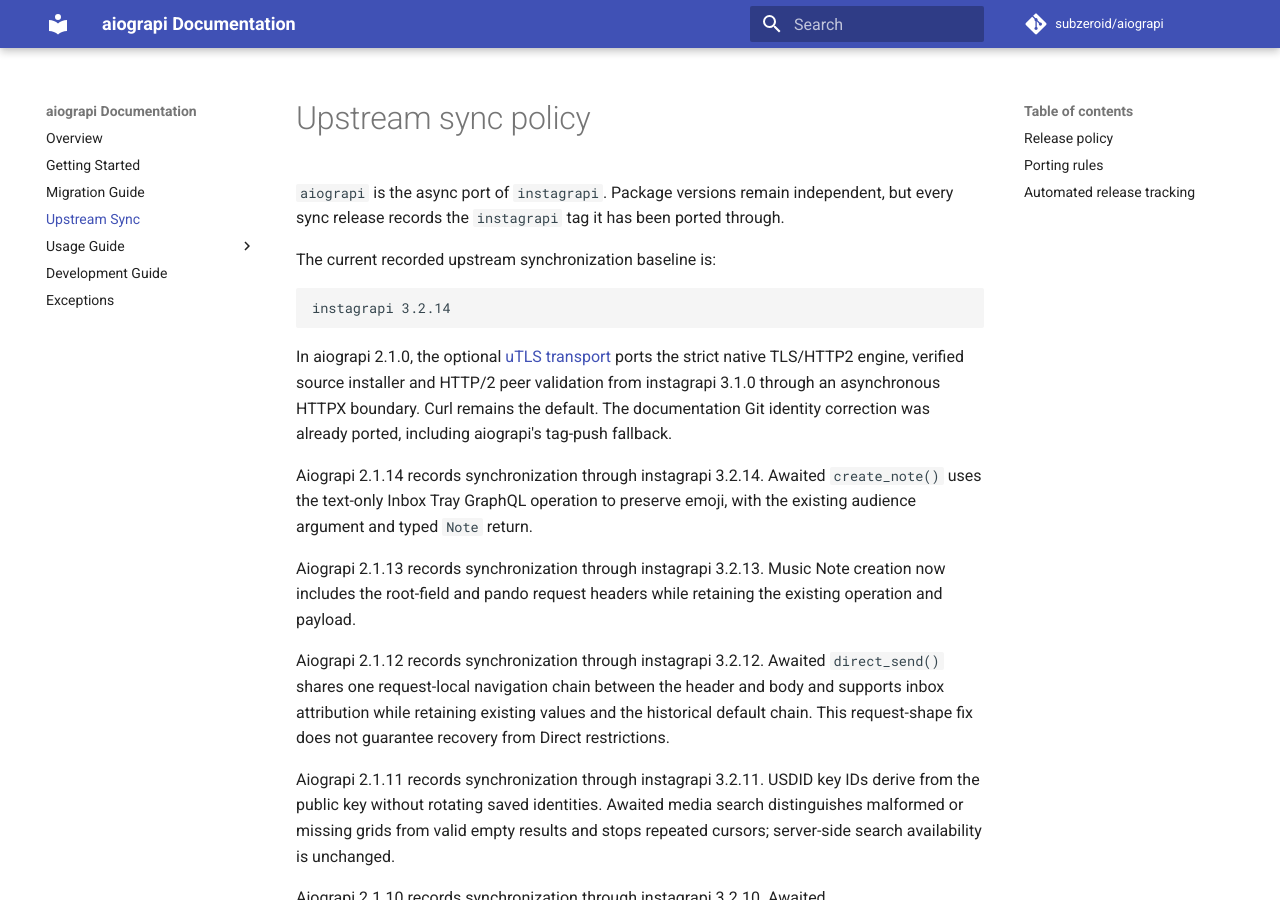
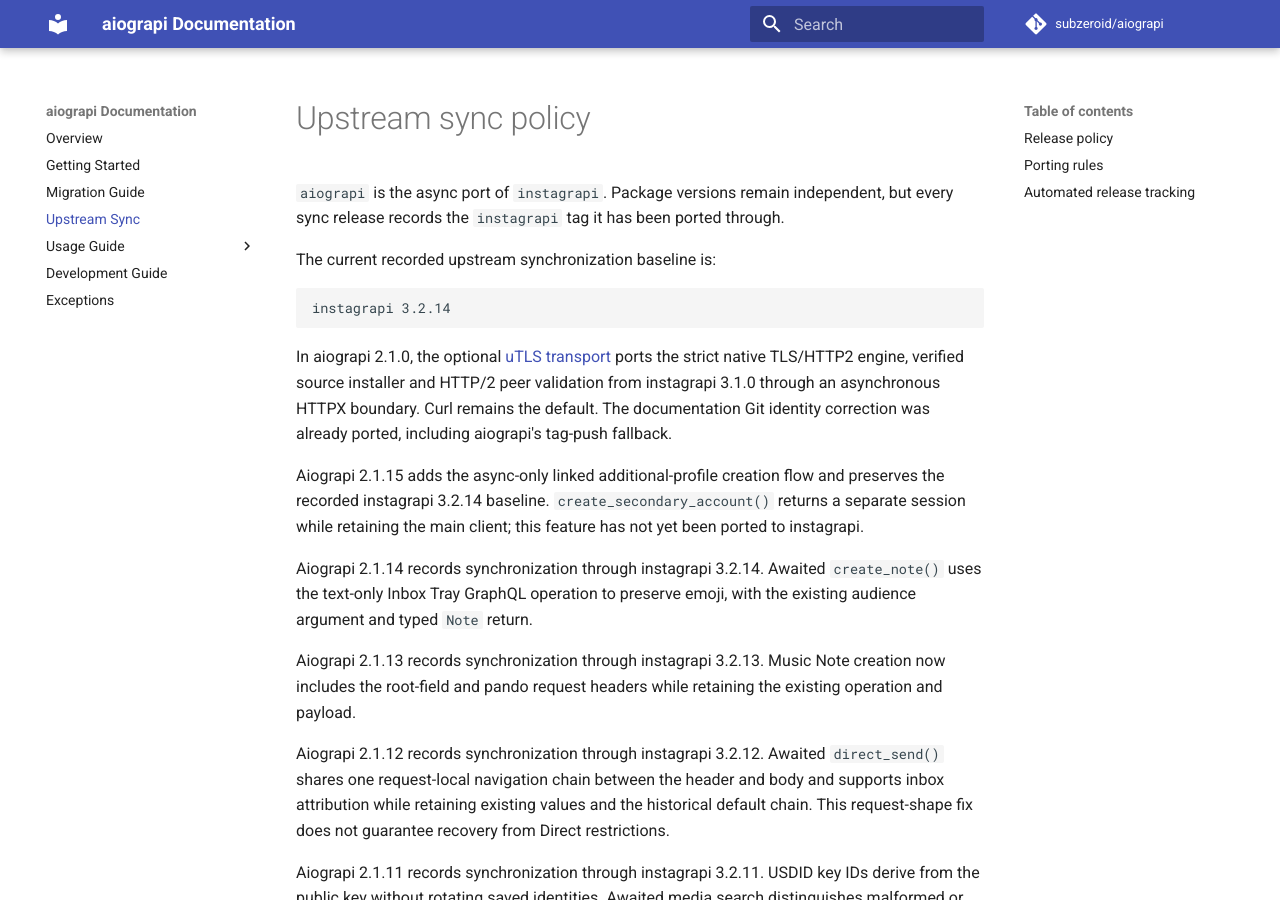
Before and after one commit to subzeroid/aiograpi, an MkDocs documentation site: the page built from docs/upstream-sync.md, in a window 1280 px wide and 900 px high. Built offline with MkDocs 1.6.1 and Material for MkDocs 9.7.7, drawn with Linux system fonts in a browser that asks for light colours; comment, search, counter and statistics services are not loaded; the version menu is left out; some of the changed text lies outside the part shown.

Commit message:
chore: release aiograpi 2.1.15 (#562)
Release linked additional-profile creation with isolated session settings and cancellation-safe cleanup. Preserve the instagrapi 3.2.14 synchronization baseline and existing dependencies.

````diff
--- a/docs/upstream-sync.md
+++ b/docs/upstream-sync.md
@@ -9,6 +9,8 @@ instagrapi 3.2.14
 ```
 
 In aiograpi 2.1.0, the optional [uTLS transport](usage-guide/utls.md) ports the strict native TLS/HTTP2 engine, verified source installer and HTTP/2 peer validation from instagrapi 3.1.0 through an asynchronous HTTPX boundary. Curl remains the default. The documentation Git identity correction was already ported, including aiograpi's tag-push fallback.
+
+Aiograpi 2.1.15 adds the async-only linked additional-profile creation flow and preserves the recorded instagrapi 3.2.14 baseline. `create_secondary_account()` returns a separate session while retaining the main client; this feature has not yet been ported to instagrapi.
 
 Aiograpi 2.1.14 records synchronization through instagrapi 3.2.14. Awaited `create_note()` uses the text-only Inbox Tray GraphQL operation to preserve emoji, with the existing audience argument and typed `Note` return.
 
@@ -87,6 +89,7 @@ Aiograpi 2.1.0 includes cookie-only session identity restoration and the documen
 | 3.2.12 | 2.1.12 | Request-local Direct navigation header/body alignment, optional custom chains and inbox attribution; historical default chain retained. |
 | 3.2.13 | 2.1.13 | Music Note root-field and pando request headers; existing operation and payload retained. |
 | 3.2.14 | 2.1.14 | Text Note emoji preservation through Inbox Tray GraphQL; audience and typed return preserved. |
+| 3.2.14 | 2.1.15 | Same upstream baseline, plus async-only linked additional-profile creation with separate sessions. |
 
 See the [login migration guide](usage-guide/login-migration.md) for the current defaults and compatibility options. From aiograpi 2.0.3, `login()` follows an explicit fallback instruction returned by Instagram; it does not retry every failed CAA login through the legacy endpoint.
 
--- a/pyproject.toml
+++ b/pyproject.toml
@@ -4,7 +4,7 @@ build-backend = "setuptools.build_meta"
 
 [project]
 name = "aiograpi"
-version = "2.1.14"
+version = "2.1.15"
 authors = [
     { name = "Mark Subzeroid", email = "143403577+subzeroid@users.noreply.github.com" },
 ]
````
Also changed, not shown: CHANGELOG.md (+9 -1 lines), 1 other file.
